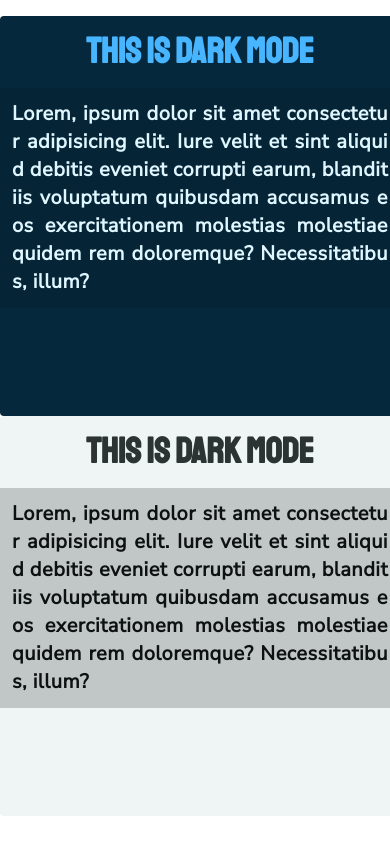
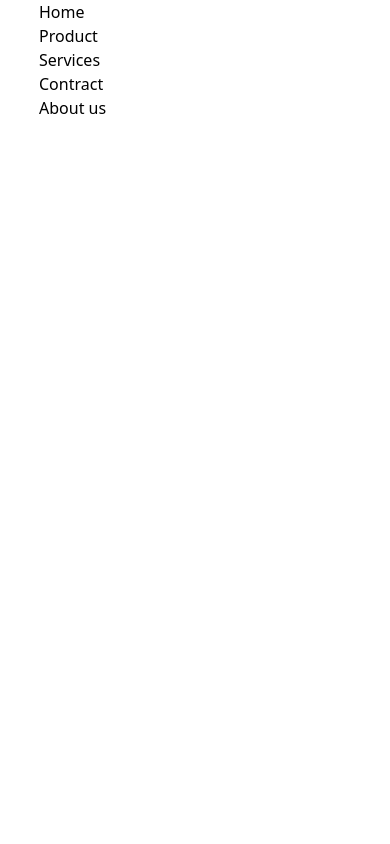
Before and after one commit to mdyousufhossain/MainProject, a React (Vite) app in the folder yusufRefre/: page / in a window 390 px wide. Built offline with nearby package versions, Linux system fonts and the light colour scheme.

Commit message:
added navbar

```diff
--- a/yusufRefre/src/component/App.jsx
+++ b/yusufRefre/src/component/App.jsx
@@ -1,21 +1,11 @@
 import React from 'react';
+import NavBar from './NavBar/NavBar';
 
 function App() {
   return (
-    <div className="flex flex-col m-auto xs:m-0 xs:flex-row xs:justify-around  mt-4">
-      <div className="w-[400px] h-[400px]  bg-secondary  rounded">
-        <h1 className="MainTitle text-Title_Dark ">This Is Dark Mode</h1>
-        <div className="bg-secondary2">
-          <p className="paragraph font-para text-Para_Dark">Lorem, ipsum dolor sit amet consectetur adipisicing elit. Iure velit et sint aliquid debitis eveniet corrupti earum, blanditiis voluptatum quibusdam accusamus eos exercitationem molestias molestiae quidem rem doloremque? Necessitatibus, illum?</p>
-        </div>
-      </div>
-      <div className="w-[400px] h-[400px]  bg-primary  rounded">
-        <h1 className="MainTitle text-Title_light ">This Is Dark Mode</h1>
-        <div className="bg-primary2">
-          <p className="paragraph font-para text-Para_Light">Lorem, ipsum dolor sit amet consectetur adipisicing elit. Iure velit et sint aliquid debitis eveniet corrupti earum, blanditiis voluptatum quibusdam accusamus eos exercitationem molestias molestiae quidem rem doloremque? Necessitatibus, illum?</p>
-        </div>
-      </div>
-    </div>
+    <main>
+      <NavBar />
+    </main>
   );
 }
 
--- a/yusufRefre/src/component/NavBar/NavBar.jsx
+++ b/yusufRefre/src/component/NavBar/NavBar.jsx
@@ -1,9 +1,18 @@
 import React from 'react';
+import { Nav } from '../../constants/info';
 
-const NavBar = () => {
-  console.log('heye there')(
-    <div>NavBar</div>,
+function NavBar() {
+  return (
+    <div className="container">
+      <nav>
+        <ul>
+          {
+          Nav.map((navbar) => <li key={navbar.id}>{navbar.title}</li>)
+           }
+        </ul>
+      </nav>
+    </div>
   );
-};
+}
 
 export default NavBar;
--- a/yusufRefre/src/constants/info.js
+++ b/yusufRefre/src/constants/info.js
@@ -1,21 +1,18 @@
-export const nav = {
-    [
-    {
-       title:"Home",
-       icon: '',
-    },
-    {
-        title:"Product",
-        icon: '',
-     },
-     {
-        title:"Contract",
-        icon: '',
-     },
-     {
-        title:"About Us",
-        icon: '',
-     },
+export const Nav = [
+  { id: 0,
+    title: 'Home',
+  },
+  { id: 1,
+    title: 'Product',
+  },
+  { id: 2,
+    title: 'Services',
+  },
+  { id: 3,
+    title: 'Contract',
+  },
+  { id: 4,
+    title: 'About us',
+  },
 
-    ]
-}
+];
--- a/yusufRefre/src/style.css
+++ b/yusufRefre/src/style.css
@@ -18,6 +18,10 @@
     };
     .section_L{
         @apply min-w-full min-h-screen
+    };
+    .container{
+        @apply w-4/5 m-auto
     }
 
+
   }
```
